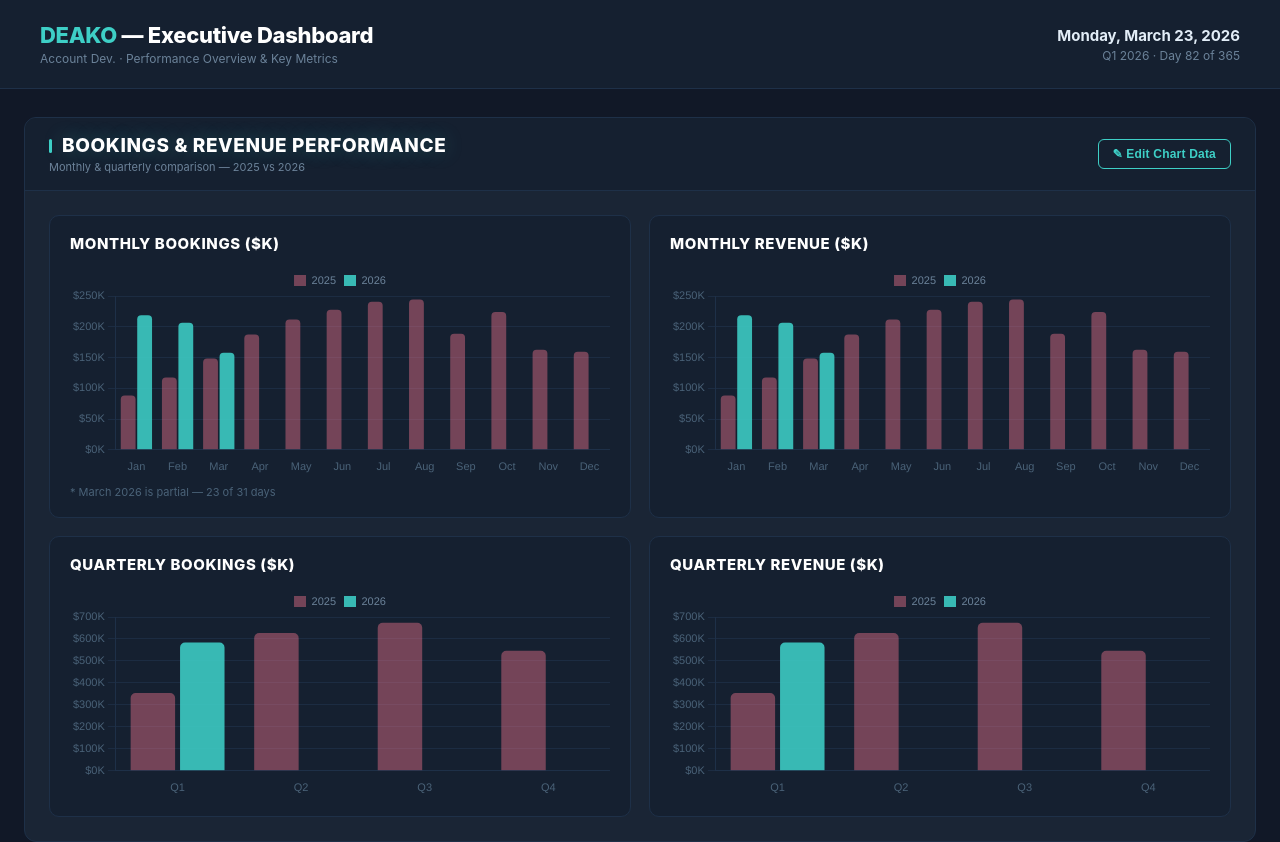
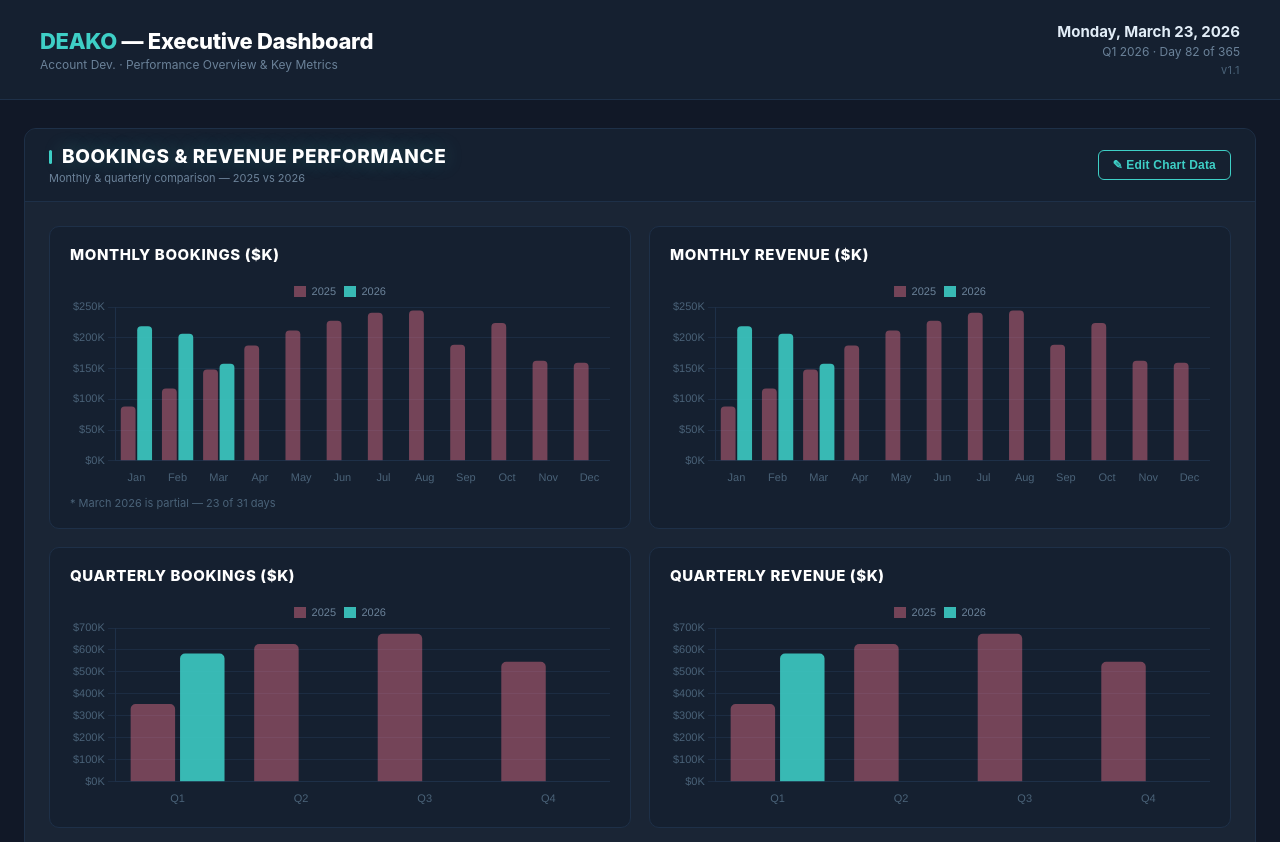
Before and after one commit to snappahands/deako-executive-dashboard, a plain HTML site: page dashboard.html in a window 1280 px wide. Shown: the top 842 px of the page. Drawn offline with nearby package versions, Linux system fonts and the light colour scheme.

Commit message:
v1.1 — add version number to header

```diff
--- a/dashboard.html
+++ b/dashboard.html
@@ -414,6 +414,7 @@
   <div class="header-right">
     <div class="header-date" id="headerDate"></div>
     <div class="header-period" id="headerPeriod"></div>
+    <div style="font-size:11px;color:var(--text-dim);margin-top:4px;letter-spacing:.04em">v1.1</div>
   </div>
 </header>
 
```
